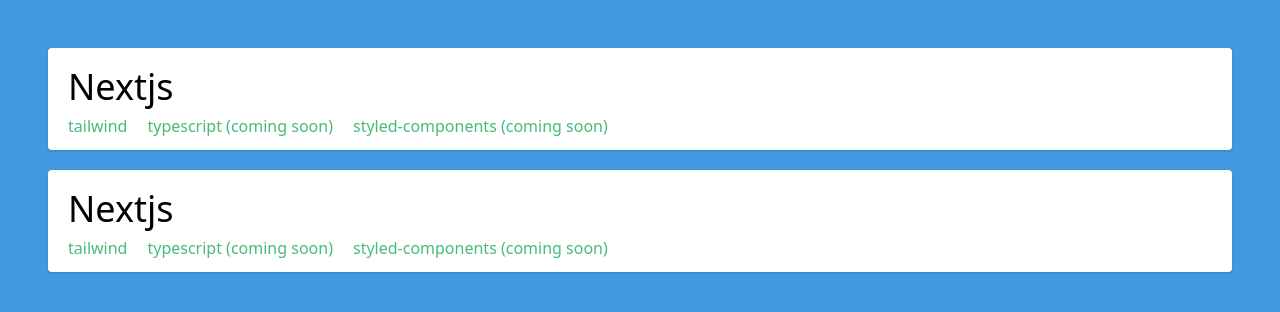
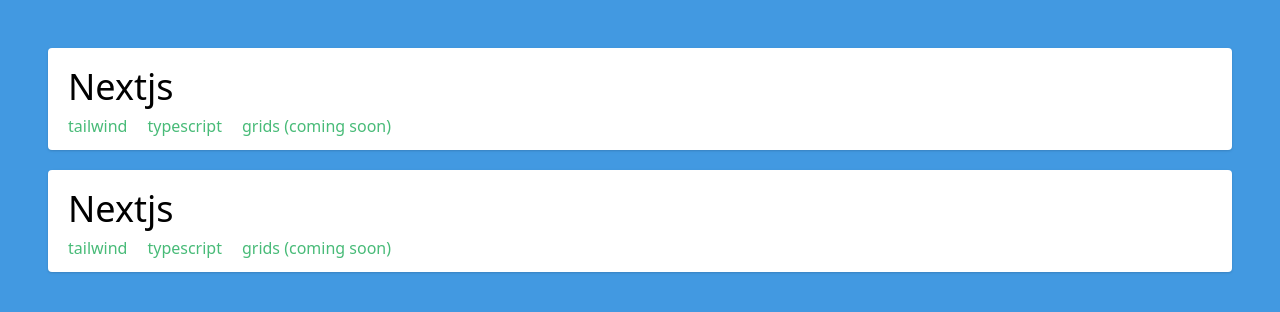
Before and after one commit to Pro542/next-tailwind, a Next.js app: page / in a window 1280 px wide. Shown: the top 312 px of the page. Built offline with nearby package versions, Linux system fonts and the light colour scheme.

Commit message:
Typescript

```diff
--- a/components/listItem.js
+++ b/components/listItem.tsx
@@ -1,11 +1,16 @@
 import React from 'react';
 
-function ListItem (props) {
+interface IProps {
+    items: string[];
+    title: string;
+};
+
+function ListItem ({ items, title }: IProps) {
     return (
     <div className="px-5 py-3 shadow rounded bg-white mt-5 firstOfType:mt-0">
-            <h1 className="text-black-500 text-4xl">{props.title}</h1>
+            <h1 className="text-black-500 text-4xl">{title}</h1>
             {
-                Array.isArray(props.items) && props.items.map((item) =>
+                Array.isArray(items) && items.map(item =>
                     <span key={item} className="text-green-500 firstOfType:ml-0 ml-5">{item}</span>
                 )
             }
--- a/package.json
+++ b/package.json
@@ -13,7 +13,10 @@
     "react-dom": "16.13.1"
   },
   "devDependencies": {
+    "@types/node": "^14.6.4",
+    "@types/react": "^16.9.49",
     "postcss-preset-env": "^6.7.0",
-    "tailwindcss": "^1.7.6"
+    "tailwindcss": "^1.7.6",
+    "typescript": "^4.0.2"
   }
 }
--- /dev/null
+++ b/pages/api/hc.ts
@@ -0,0 +1,10 @@
+// Next.js API route support: https://nextjs.org/docs/api-routes/introduction
+
+import { NextApiResponse } from "next";
+
+function hc(_: never, res: NextApiResponse) {
+  res.statusCode = 200
+  res.send('OK');
+}
+
+export default hc;
--- a/pages/api/hello.js
+++ /dev/null
@@ -1,6 +0,0 @@
-// Next.js API route support: https://nextjs.org/docs/api-routes/introduction
-
-export default (req, res) => {
-  res.statusCode = 200
-  res.json({ name: 'John Doe' })
-}
--- a/pages/index.js
+++ /dev/null
@@ -1,18 +0,0 @@
-import Head from 'next/head';
-import ListItem from '../components/listItem';
-
-export default function Home() {
-  return (
-    <div>
-      <Head>
-        <title>Next Tailwind</title>
-        <link rel="icon" href="/favicon.ico" />
-      </Head>
-      <div>
-        <ListItem title="Nextjs" items={["tailwind", "typescript (coming soon)", "styled-components (coming soon)"]} />
-        <ListItem title="Nextjs" items={["tailwind", "typescript (coming soon)", "styled-components (coming soon)"]} />
-      </div>
-    </div>
- );
-
-}
--- /dev/null
+++ b/pages/index.tsx
@@ -0,0 +1,20 @@
+import Head from 'next/head';
+import ListItem from '../components/listItem';
+
+function Home() {
+  return (
+    <div>
+      <Head>
+        <title>Next Tailwind</title>
+        <link rel="icon" href="/favicon.ico" />
+      </Head>
+      <div>
+        <ListItem title="Nextjs" items={["tailwind", "typescript", "grids (coming soon)"]} />
+        <ListItem title="Nextjs" items={["tailwind", "typescript", "grids (coming soon)"]} />
+      </div>
+    </div>
+ );
+
+}
+
+export default Home;
```
Also changed, not shown: tsconfig.json (added, +29 -0 lines), next-env.d.ts (added), pages/_app.tsx (renamed from pages/_app.js), 1 other file (tests, documents, lock files or other folders).
